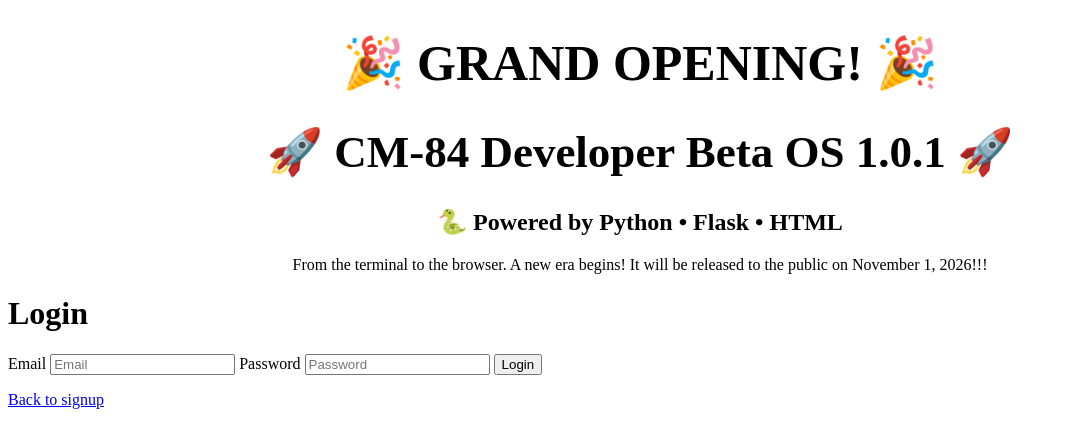
After one commit to kulkvivaan-7313/CalcosMath-Official-Public-Testing, a Flask app: page /login in a window 1280 px wide. The commit adds this page. Shown: the top 448 px of the page, without its empty margins (0-1065 px from the left). Run offline with Flask 3, Linux system fonts and the light colour scheme.

Commit message:
Made a log in section!

```diff
--- a/app.py
+++ b/app.py
@@ -1,11 +1,15 @@
 
-from flask import Flask, jsonify, render_template, request
+import os
+import sqlite3
+from datetime import timedelta
+
+from flask import Flask, jsonify, render_template, request, session, url_for
 from main import addition, subtraction, multiplication, division, square
 from main import solve_algebra
 import re
-import sqlite3
 from accounts import (
     DATABASE_PATH,
+    authenticate_user,
     confirm_pending_registration_delivery,
     create_pending_registration,
     create_verification_token,
@@ -25,6 +29,16 @@ load_dotenv() # Load environment variables from .env file
 from mailer import VerificationEmailError, send_verification_email
 
 app = Flask(__name__)
+app.config.update(
+    SECRET_KEY=os.getenv("FLASK_SECRET_KEY"),
+    SESSION_COOKIE_HTTPONLY=True,
+    SESSION_COOKIE_SECURE=os.getenv(
+        "SESSION_COOKIE_SECURE",
+        "true",
+    ).strip().lower() in {"1", "true", "yes"},
+    SESSION_COOKIE_SAMESITE="Lax",
+    PERMANENT_SESSION_LIFETIME=timedelta(hours=12),
+)
 initialize_database()
 
 @app.route("/verify-email", methods=["GET", "POST"])
@@ -93,6 +107,49 @@ def verify_email():
 @app.route("/")
 def home():
     return render_template("index.html")
+
+
+@app.route("/login", methods=["GET", "POST"])
+def login():
+    if request.method == "GET":
+        return render_template("login.html")
+
+    data = request.get_json(silent=True)
+    if not isinstance(data, dict):
+        return jsonify({"error": "Invalid request"}), 400
+
+    email = data.get("email")
+    password = data.get("password")
+    if (
+        not isinstance(email, str)
+        or not email.strip()
+        or not isinstance(password, str)
+        or not password
+    ):
+        return jsonify({"error": "Email and password are required"}), 400
+
+    if not app.config.get("SECRET_KEY"):
+        app.logger.error("Login unavailable because FLASK_SECRET_KEY is not configured.")
+        return jsonify({"error": "Login is temporarily unavailable."}), 503
+
+    connection = sqlite3.connect(DATABASE_PATH)
+    try:
+        user = authenticate_user(connection, email, password)
+    finally:
+        connection.close()
+
+    if user is None:
+        return jsonify({"error": "Invalid email or password"}), 401
+
+    user_id, _username = user
+    session.clear()
+    session["user_id"] = user_id
+    session.permanent = True
+
+    return jsonify({
+        "message": "Login successful",
+        "redirect_url": url_for("home"),
+    })
 
 
 @app.route("/algebra.html")
--- a/static/script.js
+++ b/static/script.js
@@ -75,6 +75,43 @@ async function solveAlgebra(operation, outputType = "text") {
 
 
 // CM-84 Account Signup
+
+const loginForm = document.getElementById("loginForm");
+
+if (loginForm) {
+    loginForm.addEventListener("submit", async function(event) {
+        event.preventDefault();
+
+        const resultElement = document.getElementById("loginResult");
+        resultElement.textContent = "Logging in...";
+
+        try {
+            const response = await fetch("/login", {
+                method: "POST",
+                headers: {
+                    "Content-Type": "application/json"
+                },
+                body: JSON.stringify({
+                    email: document.getElementById("email").value,
+                    password: document.getElementById("password").value
+                })
+            });
+            const data = await response.json();
+
+            if (!response.ok) {
+                resultElement.textContent =
+                    data.error || "Login could not be completed.";
+                return;
+            }
+
+            resultElement.textContent = data.message || "Login successful.";
+            window.location.assign(data.redirect_url || "/");
+        } catch (error) {
+            resultElement.textContent =
+                "Login could not be completed. Check your connection and try again.";
+        }
+    });
+}
 
 const signupForm = document.getElementById("signupForm");
 
--- a/templates/index.html
+++ b/templates/index.html
@@ -94,6 +94,8 @@
     <button type="button" id="resendVerificationButton">Resend Code</button>
 </form>
 
+<p>Already have an account? <a href="{{ url_for('login') }}">Login!</a></p>
+
 <p id="verificationResult"></p>
 
     <script src="{{ url_for('static', filename='script.js') }}"></script>
--- /dev/null
+++ b/templates/login.html
@@ -0,0 +1,43 @@
+<!DOCTYPE html>
+<html lang="en">
+
+<head>
+    <meta charset="UTF-8">
+    <title>CM-84 OS 1</title>
+</head>
+<body>
+    <h1 style="font-size: 50px; text-align: center;">
+        🎉 GRAND OPENING! 🎉
+    </h1>
+
+    <h1 style="font-size: 45px; text-align: center;">
+        🚀 CM-84 Developer Beta OS 1.0.1 🚀
+    </h1>
+
+    <h2 style="text-align: center;">
+        🐍 Powered by Python • Flask • HTML
+    </h2>
+
+    <p style="text-align: center;">
+        From the terminal to the browser. A new era begins!
+        It will be released to the public on November 1, 2026!!!
+    </p>
+
+    <h1>Login</h1>
+
+    <form id="loginForm" method="post" action="{{ url_for('login') }}">
+        <label for="email">Email</label>
+        <input type="email" id="email" name="email" placeholder="Email"
+               autocomplete="username" required>
+        <label for="password">Password</label>
+        <input type="password" id="password" name="password" placeholder="Password"
+               autocomplete="current-password" required>
+        <button type="submit">Login</button>
+    </form>
+
+    <p id="loginResult"></p>
+    <p><a href="{{ url_for('home') }}">Back to signup</a></p>
+
+    <script src="{{ url_for('static', filename='script.js') }}"></script>
+</body>
+</html>
```
Also changed, not shown: accounts.py (+18 -0 lines), tests/test_login_flow.py (added, +145 -0 lines), tests/test_signup_flow.py (+7 -4 lines).
